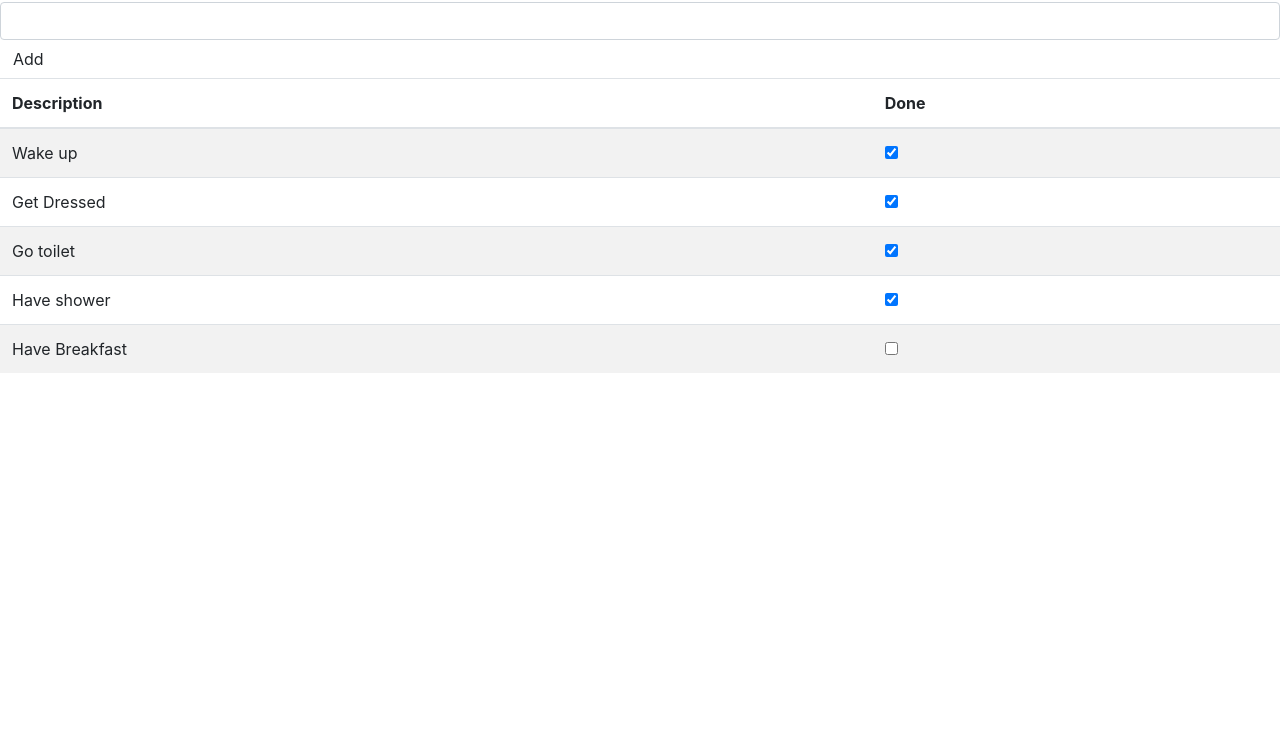
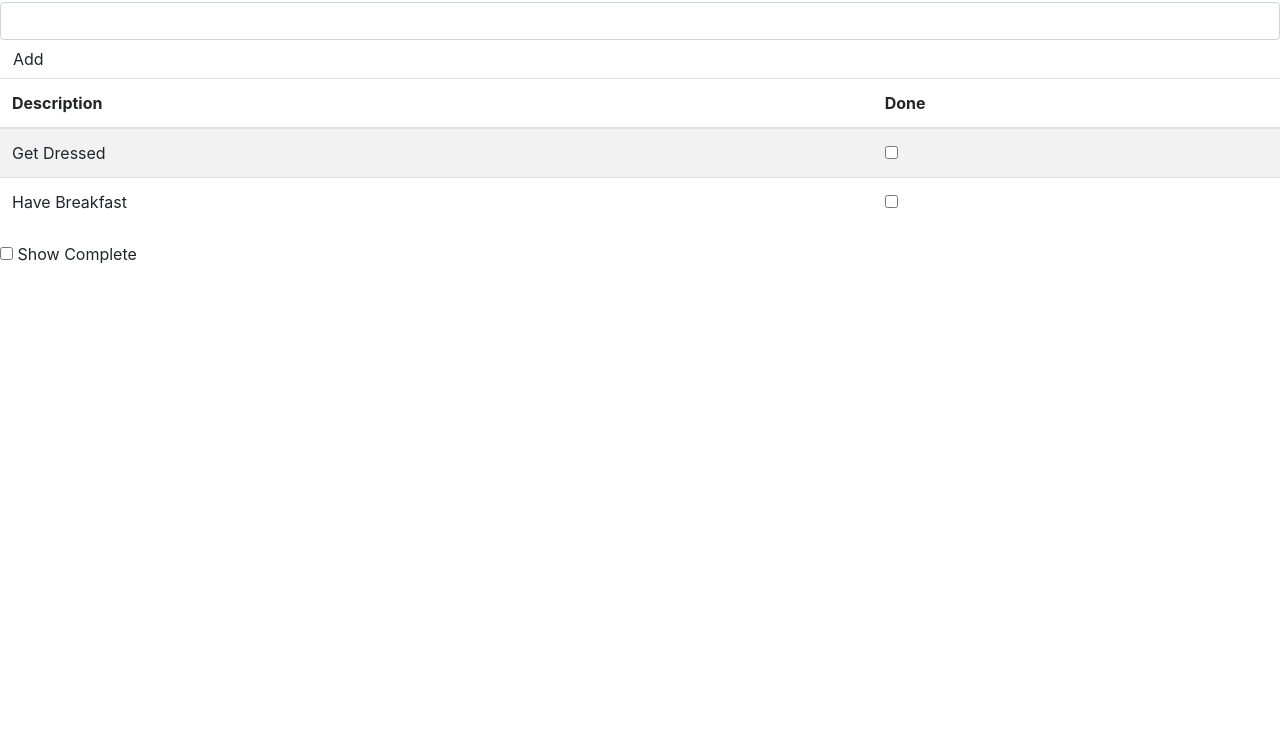
Before and after one commit to mekhti11/fweb, a plain HTML site: page todoApp.html in a window 1280 px wide. Shown: the part 54-800 px from the top of the page. Drawn offline with nearby package versions, Linux system fonts and the light colour scheme.

Commit message:
todoapp is finished

```diff
--- a/js/todoAppController.js
+++ b/js/todoAppController.js
@@ -1,7 +1,15 @@
 var app = angular.module('todoApp',[]);
 
-app.controller("mycontrol",function($scope) {
-  $scope.todo = {
+app.controller("mycontrol",function($scope , $http) {
+  $scope.todo ={
+    user : "Mekhti"
+  };
+  var promise = $http.get("json/todo.json");
+  promise.then(function(response){
+    $scope.todo.items = response.data ;
+  });
+
+  /**$scope.todo = {
     user : "Mekhti",
     items :[
       {action : "Wake up" , done : true},
@@ -10,7 +18,7 @@ app.controller("mycontrol",function($scope) {
       {action : "Have shower" , done : true},
       {action : "Have Breakfast", done:false}
     ]
-  };
+  };*/
 
   $scope.inCompletedCount = function (){
     var count =0;
@@ -35,3 +43,15 @@ app.controller("mycontrol",function($scope) {
       return "label-warning";
   }
 });
+
+app.filter("checkedItems", function () {
+  return function (items, showComplete) {
+    var resultArr = [];
+    angular.forEach(items, function (item) {
+      if (item.done == false || showComplete == true) {
+        resultArr.push(item);
+      }
+    });
+    return resultArr;
+  }
+});
--- /dev/null
+++ b/json/todo.json
@@ -0,0 +1,7 @@
+[
+  {"action" : "Wake up" , "done" : true},
+  {"action" : "Get Dressed" , "done" : false},
+  {"action" : "Go toilet" , "done" : true},
+  {"action" : "Have shower" , "done" : true},
+  {"action" : "Have Breakfast", "done":false}
+]
--- a/todoApp.html
+++ b/todoApp.html
@@ -27,14 +27,15 @@
           </tr>
         </thead>
         <tbody>
-          <tr ng-repeat = "item in todo.items" | filter:{done: false} | orderBy:'action'>
+          <tr ng-repeat = "item in todo.items | checkedItems : showComplete | orderBy:'action'">
             <td>{{item.action}}</td>
             <td> <input type="checkbox" ng-model="item.done" /> </td>
             <!--<td>{{item.done}}</td> -->
           </tr>
         </tbody>
       </table>
-      <div >
+      <div class="checkbox-inline">
+        <label><input type="checkbox" ng_model="showComplete"> Show Complete </label>
       </div>
     </div>
   </body>
```
